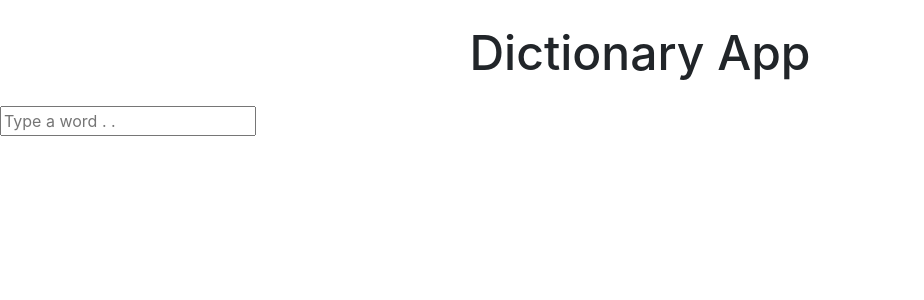
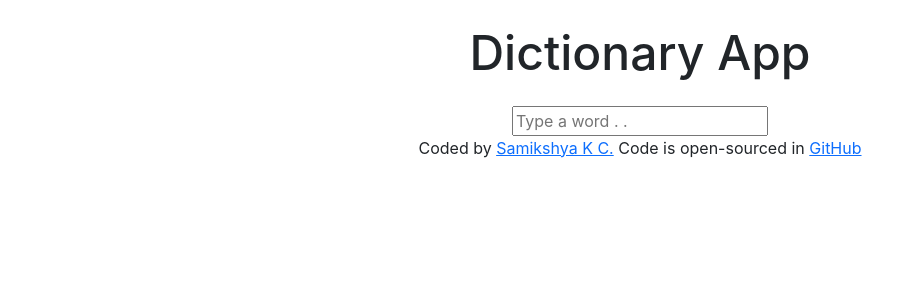
Before and after one commit to samikshyakc1996/react-dictionary, a React (Create React App) app: page / in a window 1280 px wide. Shown: the top 300 px of the page, without its empty margins (0-924 px from the left). Built offline with nearby package versions, Linux system fonts and the light colour scheme.

Commit message:
Added a footer and a bit of styling

```diff
--- a/src/App.js
+++ b/src/App.js
@@ -1,6 +1,7 @@
 
 import './App.css';
 import Dictionary from './Dictionary';
+import Footer from './Footer';
 
 function App() {
   return (
@@ -10,6 +11,7 @@ function App() {
         <h1>Dictionary App</h1>
         <Dictionary/>
       </header>
+      <Footer/>
     </div>
   );
 }
--- a/src/Dictionary.jsx
+++ b/src/Dictionary.jsx
@@ -22,8 +22,12 @@ const Dictionary = () => {
     }
   return (
     <div className='Dictionary'>
-        <form onSubmit={handleSearch}>
-            <input type="search" placeholder='Type a word . . ' onChange={handleKeywordChange} />
+        <form onSubmit={handleSearch}
+                style={{display: "flex",
+                justifyContent: "center",
+                alignItems: "center"}}>
+            <input type="search"  placeholder='Type a word . . ' onChange={handleKeywordChange}
+             />
         </form>
 
             <Result result={result}/>
--- /dev/null
+++ b/src/Footer.jsx
@@ -0,0 +1,12 @@
+import React from 'react'
+
+const Footer = () => {
+  return (
+    <div style={{textAlign:"center"}}>
+        Coded by <a href='https://stupendous-marshmallow-c1ae60.netlify.app/'>Samikshya K C.
+        </a> Code is open-sourced in <a href='https://github.com/samikshyakc1996/react-dictionary'>GitHub</a>
+    </div>
+  )
+}
+
+export default Footer
```
